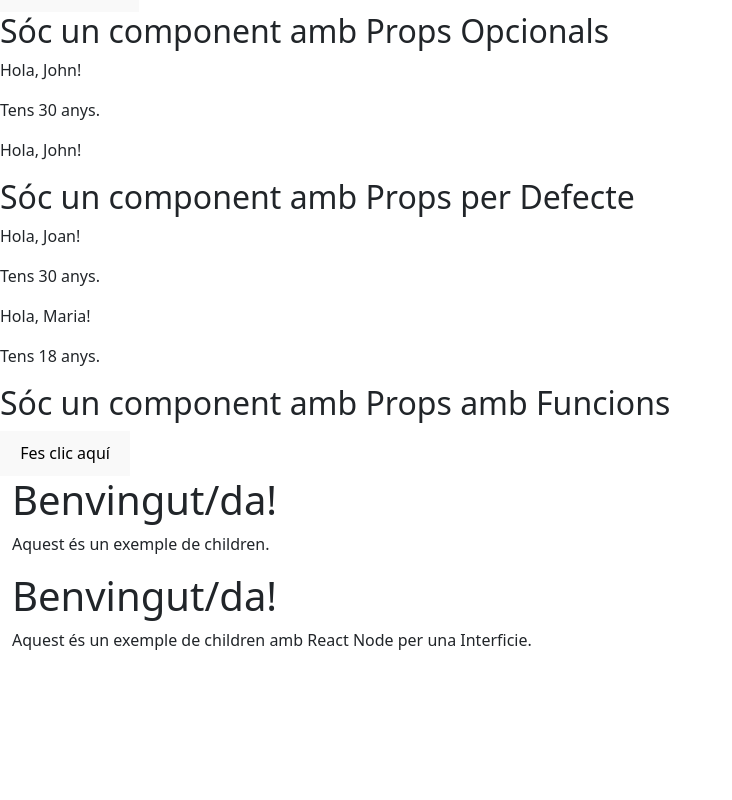
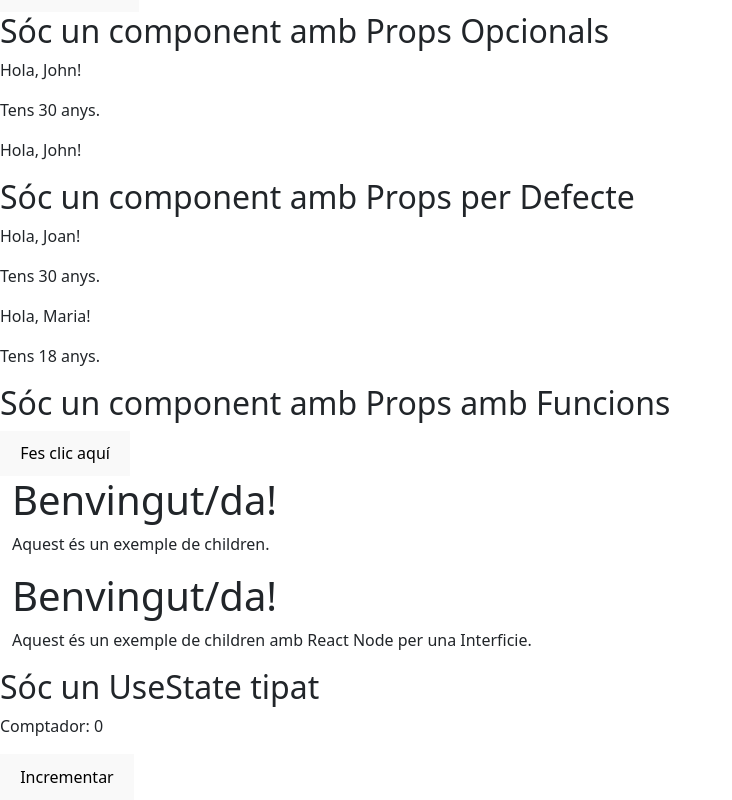
Before and after one commit to SectionOne/cursframeworks, a React (Vite) app in the folder cursreact/: page / in a window 1280 px wide. Shown: the part 1935-2735 px from the top of the page, without its empty margins (0-732 px from the left). Before the commit the page ends 2603 px from the top, so only its background shows below. Built offline with nearby package versions, Linux system fonts and the light colour scheme; no server answers.

Commit message:
Codi 31 - Emprant UseState Tipats

```diff
--- a/cursreact/src/components/App.tsx
+++ b/cursreact/src/components/App.tsx
@@ -17,6 +17,7 @@ import PropsDefecte from './tsprops/PropsDefecte.js';
 import PropsFuncions from './tsprops/PropsFuncions.js';
 import AltresChildren from './altrescasos/children.tsx';
 import AltresReactNode from './altrescasos/ReactNode.tsx';
+import TsUseState from './tsestats/TsUseState.tsx';
 import Header from './Header.jsx';
 import ParentComponent from './ParentComponent.jsx';
 import React from 'react';
@@ -117,6 +118,10 @@ const App = () => {
           <p>Aquest és un exemple de children amb React Node per una Interficie.</p>
         </AltresReactNode>
       </div>
+      <div>
+        <h2>Sóc un UseState tipat</h2>
+        <TsUseState />
+      </div>
     </>
   );
 }
--- /dev/null
+++ b/cursreact/src/components/tsestats/TsUseState.tsx
@@ -0,0 +1,14 @@
+import React, { useState } from 'react';
+
+const Counter = () => {
+  const [count, setCount] = useState<number>(0);
+
+  return (
+    <div>
+      <p>Comptador: {count}</p>
+      <button onClick={() => setCount(count + 1)}>Incrementar</button>
+    </div>
+  );
+};
+
+export default Counter;
```
Also changed, not shown: 1 other file (tests, documents, lock files or other folders).
